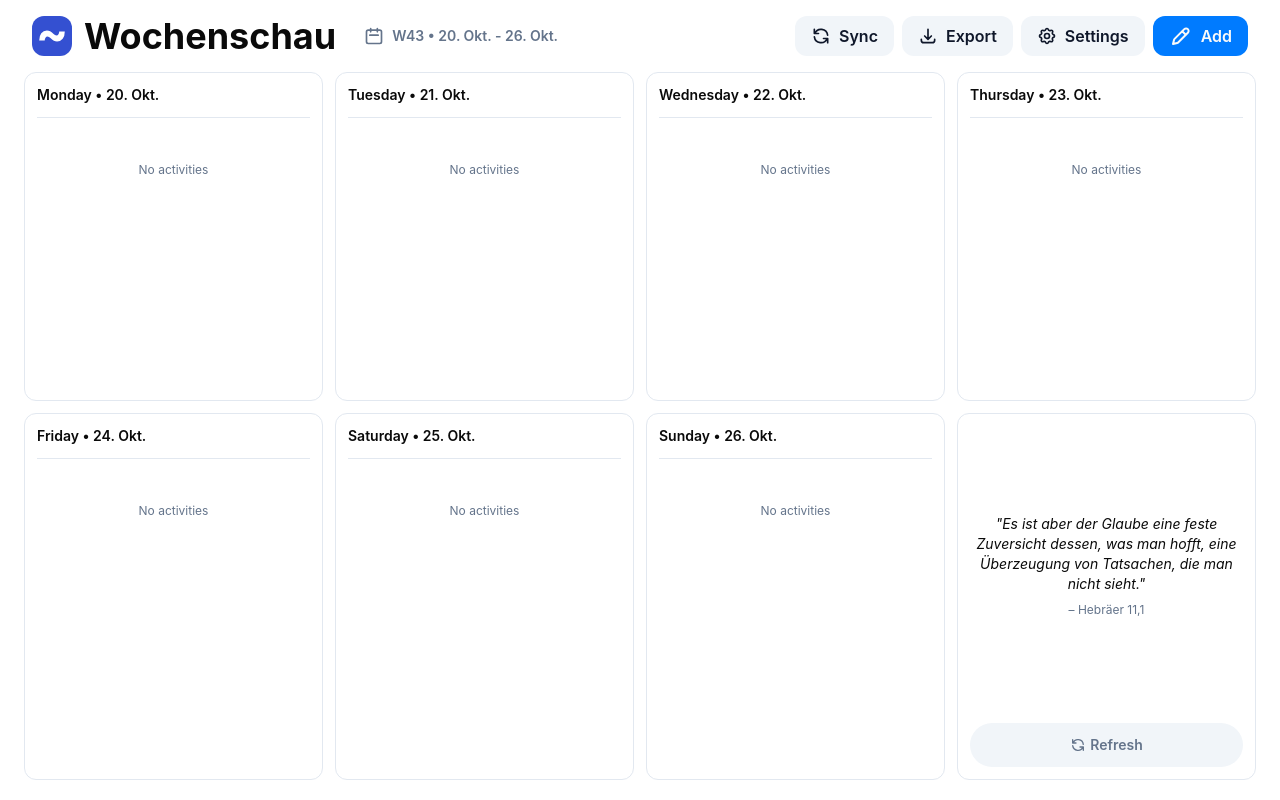
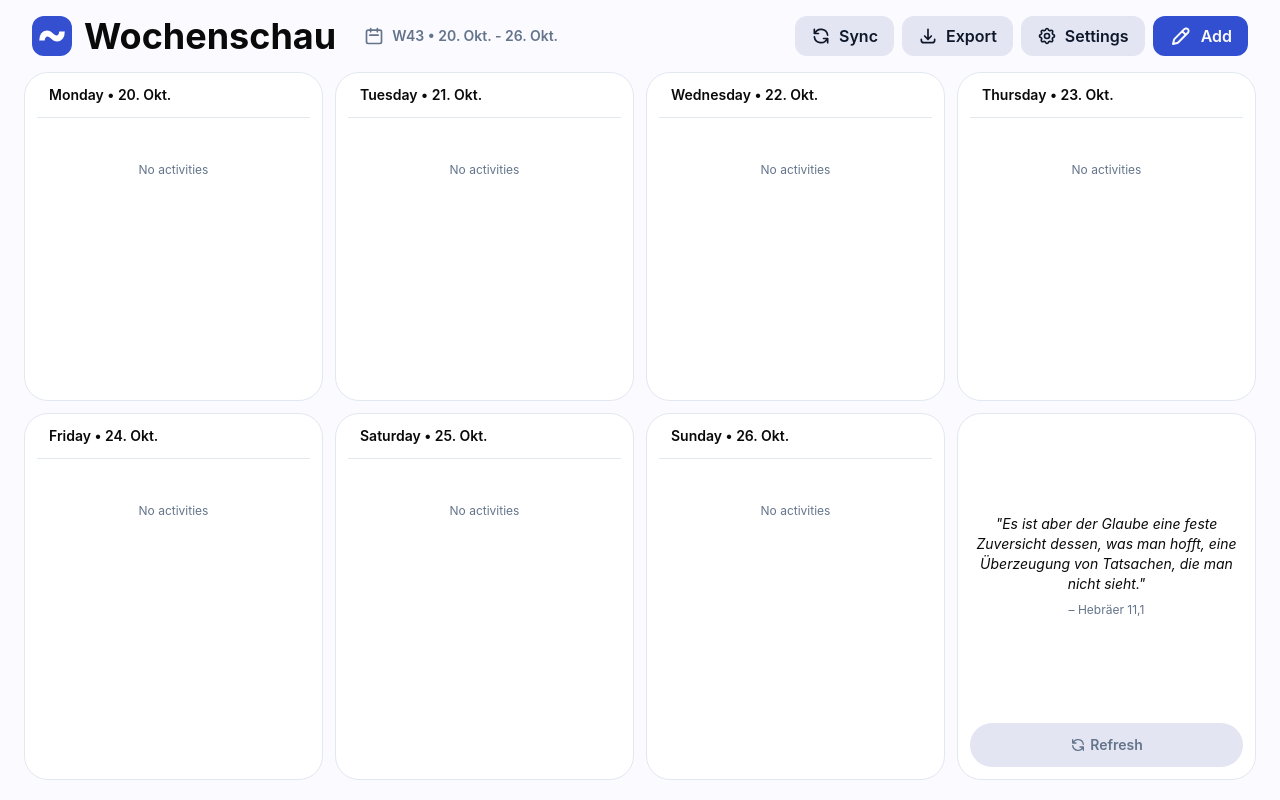
Before and after one commit to meierac/wochenschau, a Svelte app: page / in a window 1280 px wide. Built offline with nearby package versions, Linux system fonts and the light colour scheme.

Commit message:
style: Update color scheme and formatting
- Update CSS variables to match new blue brand color (#3450d1)
- Refine light and dark mode color palettes
- Add muted-background variable
- Format code for better readability in App.svelte and components

```diff
--- a/src/App.svelte
+++ b/src/App.svelte
@@ -745,7 +745,9 @@
     isOpen={showDeleteConfirm}
     {isDesktop}
     title="Delete Activity"
-    message={editingActivity ? `Delete activity "${editingActivity.summary}"?` : "Delete this activity?"}
+    message={editingActivity
+        ? `Delete activity "${editingActivity.summary}"?`
+        : "Delete this activity?"}
     confirmLabel="Delete"
     cancelLabel="Cancel"
     variant="destructive"
--- a/src/app.css
+++ b/src/app.css
@@ -4,15 +4,16 @@
 
 @layer base {
     :root {
-        --background: 0 0% 100%;
+        --background: 240, 100%, 99%;
         --foreground: 0 0% 3.9%;
         --card: 0 0% 100%;
         --card-foreground: 0 0% 3.9%;
-        --primary: 211 100% 50%;
+        --primary: 229.29936, 63%, 51%;
         --primary-foreground: 0 0% 98%;
-        --secondary: 210 40% 96.1%;
+        --secondary: 228, 35%, 92%;
         --secondary-foreground: 222.2 47.4% 11.2%;
         --muted: 210 40% 96.1%;
+        --muted-background: 0 0% 95%;
         --muted-foreground: 215.4 16.3% 46.9%;
         --accent: 210 40% 96.1%;
         --accent-foreground: 222.2 47.4% 11.2%;
@@ -26,15 +27,16 @@
 
     @media (prefers-color-scheme: dark) {
         :root {
-            --background: 0 0% 0%;
+            --background: 218.4, 35%, 14%;
             --foreground: 0 0% 98%;
-            --card: 0 0% 10%;
+            --card: 211.2, 100%, 5%;
             --card-foreground: 0 0% 98%;
-            --primary: 212.7 100% 48%;
+            --primary: 229.29936, 63%, 51%;
             --primary-foreground: 0 0% 98%;
-            --secondary: 217.2 32.6% 17.5%;
+            --secondary: 219.23077, 20%, 25%;
             --secondary-foreground: 0 0% 98%;
             --muted: 217.2 32.6% 17.5%;
+            --muted-background: 217.2 32.6% 17.5%;
             --muted-foreground: 215 20.2% 65.1%;
             --accent: 217.2 32.6% 17.5%;
             --accent-foreground: 0 0% 98%;
--- a/src/lib/components/ActivityCard.svelte
+++ b/src/lib/components/ActivityCard.svelte
@@ -109,7 +109,7 @@
     <!-- Delete action (right swipe reveal) - mobile only -->
     {#if !isDesktop}
         <div
-            class="absolute inset-y-0 rounded-md left-0 w-24 bg-destructive/90 flex items-center justify-center text-white font-semibold"
+            class="absolute m-0.5 inset-y-0 rounded-lg left-0 w-24 bg-destructive/90 flex items-center justify-center text-white font-semibold"
         >
             Delete
         </div>
@@ -118,7 +118,7 @@
     <!-- Edit action (left swipe reveal) - mobile only -->
     {#if !isDesktop}
         <div
-            class="absolute inset-y-0 rounded-md right-0 w-24 bg-primary/90 flex items-center justify-center text-white font-semibold"
+            class="absolute m-0.5 inset-y-0 rounded-lg right-0 w-24 bg-primary flex items-center justify-center text-primary-foreground font-semibold"
         >
             Edit
         </div>
@@ -126,7 +126,7 @@
 
     <!-- Main card -->
     <div
-        class="bg-secondary p-3 rounded-md transition-transform relative"
+        class="bg-secondary p-3 rounded-2xl transition-transform relative"
         style="transform: translateX({swipeOffset}px); {isDragging
             ? 'transition: none;'
             : ''}"
@@ -151,7 +151,7 @@
 
             <!-- Mobile: Always visible buttons -->
             <div
-                class="bg-muted flex gap-0 shrink-0 absolute right-1 top-1 {isHovering &&
+                class="bg-secondary flex gap-0 shrink-0 absolute right-1 top-1 {isHovering &&
                 isDesktop
                     ? 'opacity-100'
                     : 'opacity-0 pointer-events-none'}"
--- a/src/lib/components/DayColumn.svelte
+++ b/src/lib/components/DayColumn.svelte
@@ -34,14 +34,14 @@
 </script>
 
 <div
-    class="flex flex-col h-full bg-card rounded-xl border border-border p-2 md:p-3 {dayIndex ===
+    class="flex flex-col h-full bg-card rounded-3xl border border-border p-2 md:p-3 {dayIndex ===
     0
         ? 'md:mt-0 mt-14'
         : ''}"
 >
     <!-- Day Header -->
     <div class="mb-2 md:mb-3 pb-2 md:pb-3 border-b border-border shrink-0">
-        <div class="text-xs md:text-sm font-semibold text-foreground">
+        <div class="text-xs ml-3 md:text-sm font-semibold text-foreground">
             {WEEKDAYS[dayIndex]} • {formatDate(day)}
         </div>
     </div>
--- a/src/lib/components/WeekView.svelte
+++ b/src/lib/components/WeekView.svelte
@@ -96,7 +96,7 @@
         {#if $bibleVerse.enabled}
             <div class="h-full flex flex-col">
                 <div
-                    class="flex flex-col h-full bg-card rounded-xl border border-border p-2 md:p-3"
+                    class="flex flex-col h-full bg-card rounded-3xl border border-border p-2 md:p-3"
                 >
                     <div
                         class="flex-1 flex flex-col justify-center items-center text-center"
```
